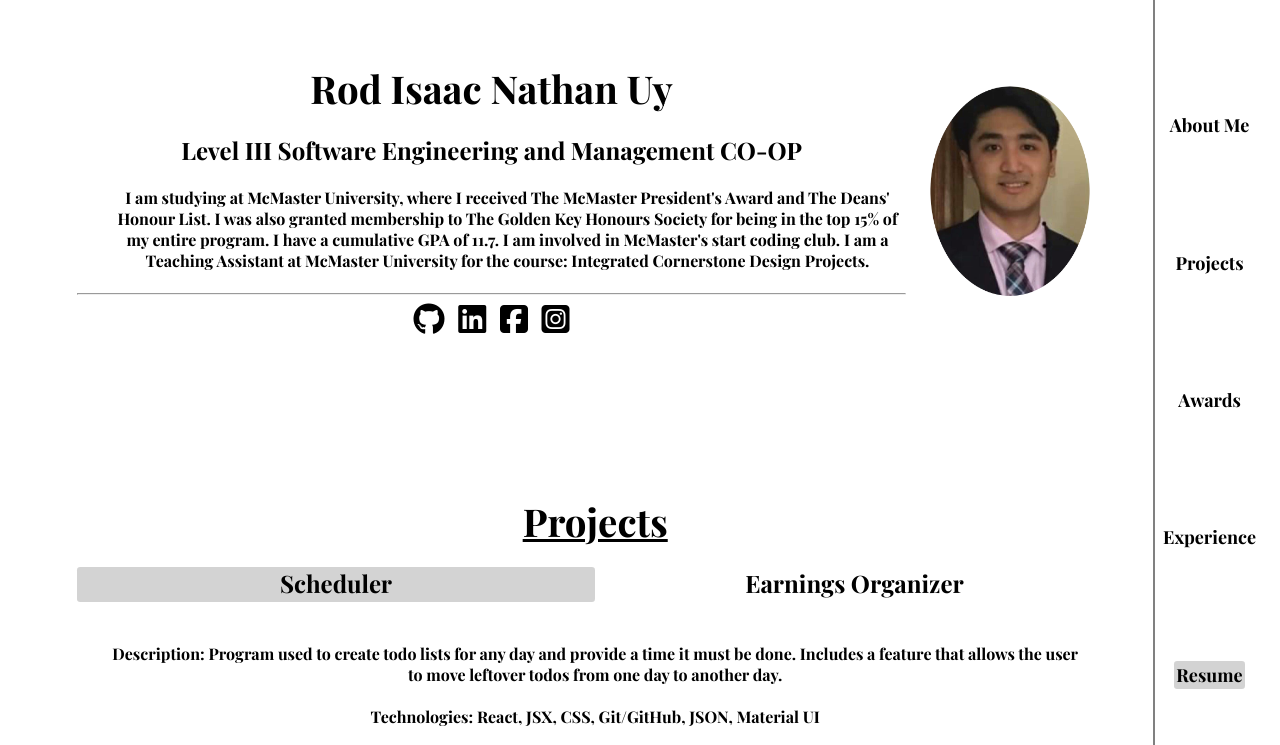
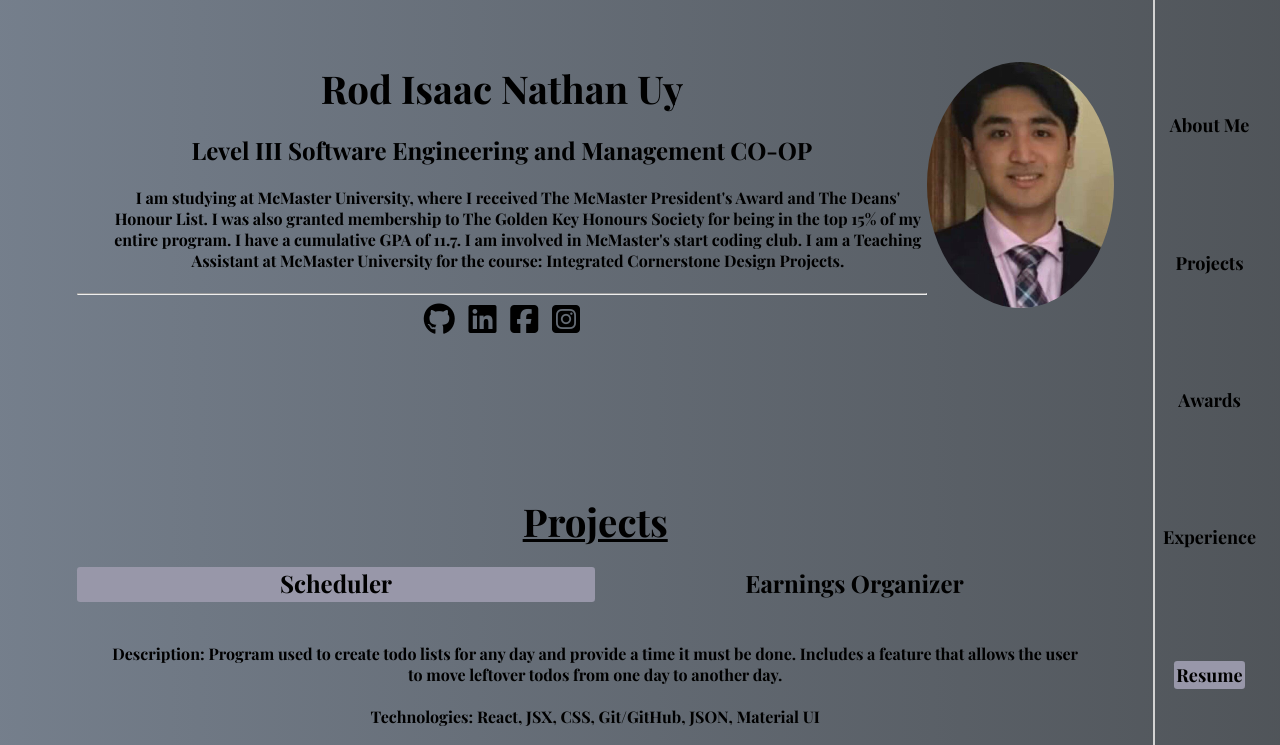
Before and after one commit to NateUy/Personal-Website, a plain HTML site: page index.html in a window 1280 px wide. Shown: the top 745 px of the page. Drawn offline with nearby package versions, Linux system fonts and the light colour scheme.

Commit message:
added bgcolor + animation, replaced picture

```diff
--- a/index.html
+++ b/index.html
@@ -32,7 +32,7 @@
     <hr class="navbarhr"/>
 
     <section id="About Me" class="centering">
-      <img class="picture" src="Images/picture.png" />
+      <img class="picture" src="Images/picture.jpg" />
       <h1>Rod Isaac Nathan Uy</h1>
       <h2>Level III Software Engineering and Management CO-OP</h2>
       <h4>
--- a/styles/styles.css
+++ b/styles/styles.css
@@ -4,6 +4,10 @@ body {
   margin-left: 6%;
   margin-right: 13%;
   text-align: center;
+  background: linear-gradient(-90deg, #4c5054, #7d8897, #323b55, #313552);
+  background-size: 400% 400%;
+  animation: gradient 12s ease infinite;
+  height: 220vh;
 }
 
 p {
@@ -54,7 +58,7 @@ a {
   margin-top: 0;
   padding-left: 0.5rem;
   padding-right: 0;
-  border-left: 2px solid gray;
+  border-left: 2px solid lightgray;
 }
 
 .nav-item a {
@@ -66,13 +70,13 @@ a {
 }
 
 .nav-item a:hover {
-  background: lightgray;
+  background: #9897a9;
   border-radius: 0.2rem;
   padding: 2px;
 }
 
 .nav-item a.active {
-  background: lightgray;
+  background: #9897a9;
   border-radius: 0.2rem;
   text-decoration: none;
   color: inherit;
@@ -80,9 +84,10 @@ a {
 }
 
 .picture {
-  width: 20%;
-  height: 25%;
+  width: 18%;
+  height: 22.5%;
   float: right;
+  border-radius: 100%;
 }
 
 .links {
@@ -114,7 +119,7 @@ a {
 .tabs1 .active,
 .tabs2 .active,
 .tabs3 .active {
-  background: lightgray;
+  background: #9897a9;
   border-radius: 0.2rem;
   padding-bottom: 3px;
 }
@@ -166,6 +171,18 @@ a {
   text-align: center;
 }
 
+@keyframes gradient {
+  0% {
+    background-position: 0% 50%;
+  }
+  50% {
+    background-position: 100% 50%;
+  }
+  100% {
+    background-position: 0% 50%;
+  }
+}
+
 @media only screen and (max-width: 1050px) {
   .navbarhr {
     display: none;
```
Also changed, not shown: Images/picture.jpg (added).
